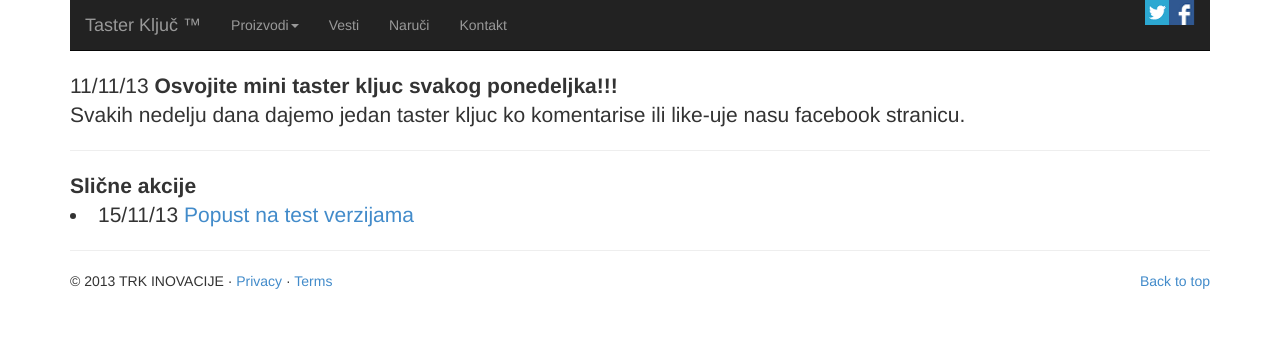
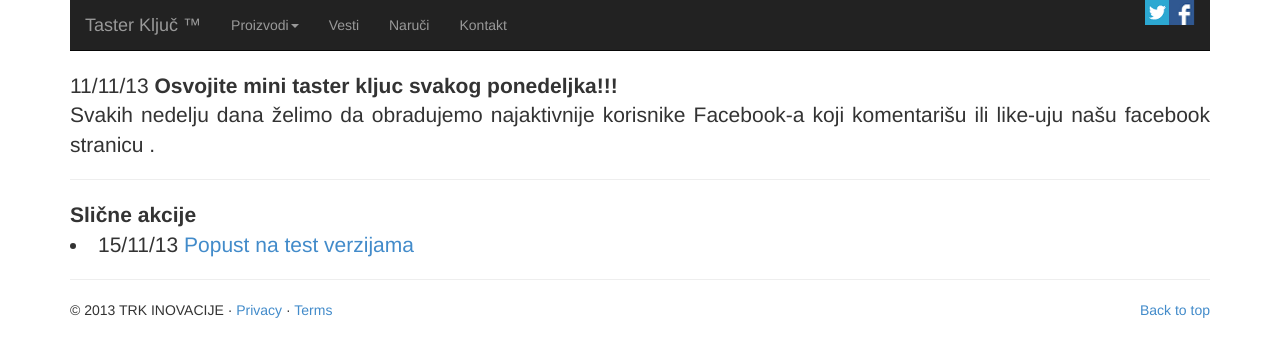
Before and after one commit to trkinovacije/tasterkljuc, a Jekyll site: the page built from _posts/2013-11-11-Osvojite-mini-taster-kljuc-svako-ponedeljka.md, in a window 1280 px wide. Shown: the top 357 px of the page. Built offline with Jekyll 4.4.1, drawn with Linux system fonts in a browser that asks for light colours; Markdown is read by kramdown in place of the engine named in the settings.

Commit message:
Update 2013-11-11-Osvojite-mini-taster-kljuc-svako-ponedeljka.md

```diff
--- a/_posts/2013-11-11-Osvojite-mini-taster-kljuc-svako-ponedeljka.md
+++ b/_posts/2013-11-11-Osvojite-mini-taster-kljuc-svako-ponedeljka.md
@@ -4,4 +4,4 @@ layout: post
 tags: akcije
 ---
 
-Svakih nedelju dana dajemo jedan taster kljuc ko komentarise ili like-uje nasu facebook stranicu.
+Svakih nedelju dana želimo da obradujemo najaktivnije korisnike Facebook-a koji komentarišu ili like-uju našu facebook stranicu .
```
